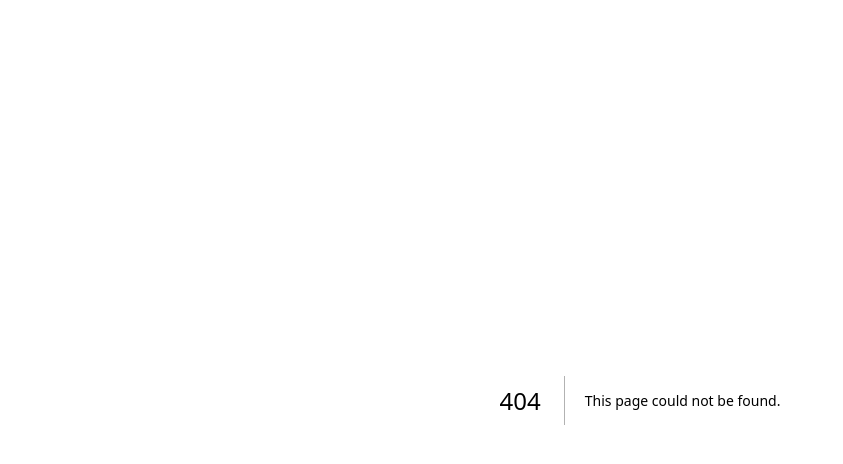
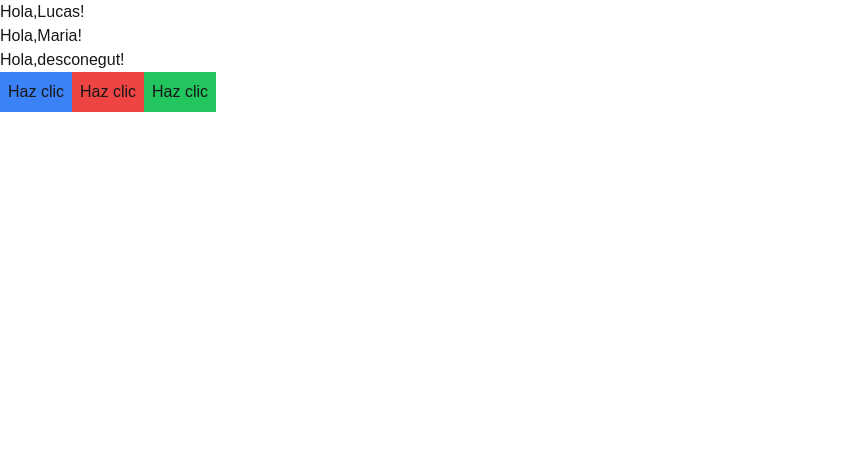
Before and after one commit to lace8guti/provesNextjs, a Next.js app: page /exLucas in a window 1280 px wide. Before the commit this address had no page. Shown: the top 464 px of the page, without its empty margins (0-843 px from the left). Built offline with nearby package versions, Linux system fonts and the light colour scheme.

Commit message:
pruebas con react a las 4 de la manyana

```diff
--- /dev/null
+++ b/app/exLucas/Boton.jsx
@@ -0,0 +1,3 @@
+export default function Boton ({ color}){
+    return <button className={`p-2 ${color}`}>Haz clic</button>
+}
--- /dev/null
+++ b/app/exLucas/Component1.jsx
@@ -0,0 +1,10 @@
+/*
+📌 Explicación:
+1. { nombre } dentro de los {} indica que estamos desestructurando el prop nombre.
+2. Si nombre tiene un valor, lo muestra.
+3. Si nombre es undefined o null, muestra "desconegut" en su lugar.
+*/
+
+export default function Saludo ({nombre}){
+    return <h1>Hola,{nombre ? nombre : "desconegut"}!</h1>
+}
--- /dev/null
+++ b/app/exLucas/page.jsx
@@ -0,0 +1,22 @@
+import Saludo from "./Component1";
+import Boton from "./Boton";
+
+export default function Page(){
+    return (
+        <>
+        <div>
+            <Saludo nombre="Lucas" />
+            <Saludo nombre="Maria" />
+            <Saludo />  {/* Aquí no se pasa nombre, así que usará "desconegut" */}
+        </div>
+
+        <Boton color="bg-blue-500">Botón azul</Boton>
+        <Boton color="bg-red-500">Botón rojo</Boton>
+        <Boton color="bg-green-500">Botón verde</Boton>
+
+
+
+
+        </>
+    );
+}
```
